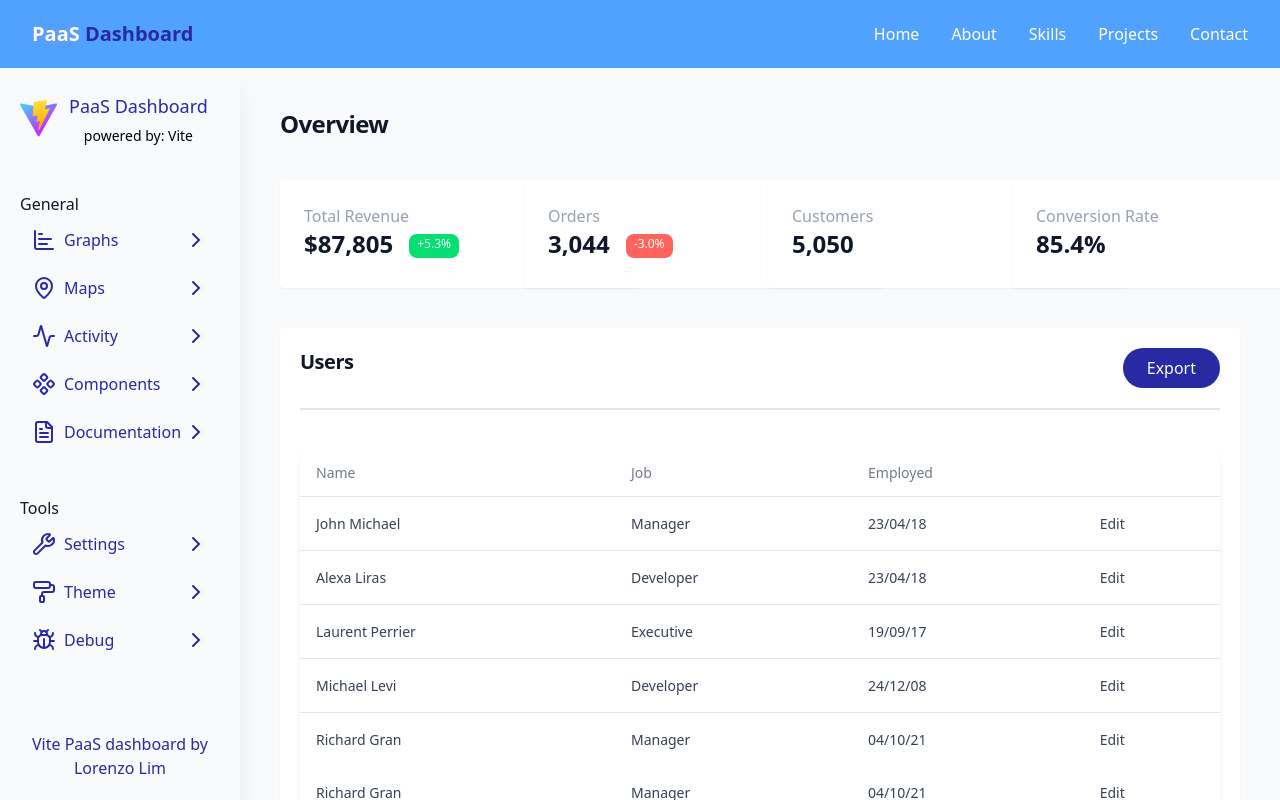
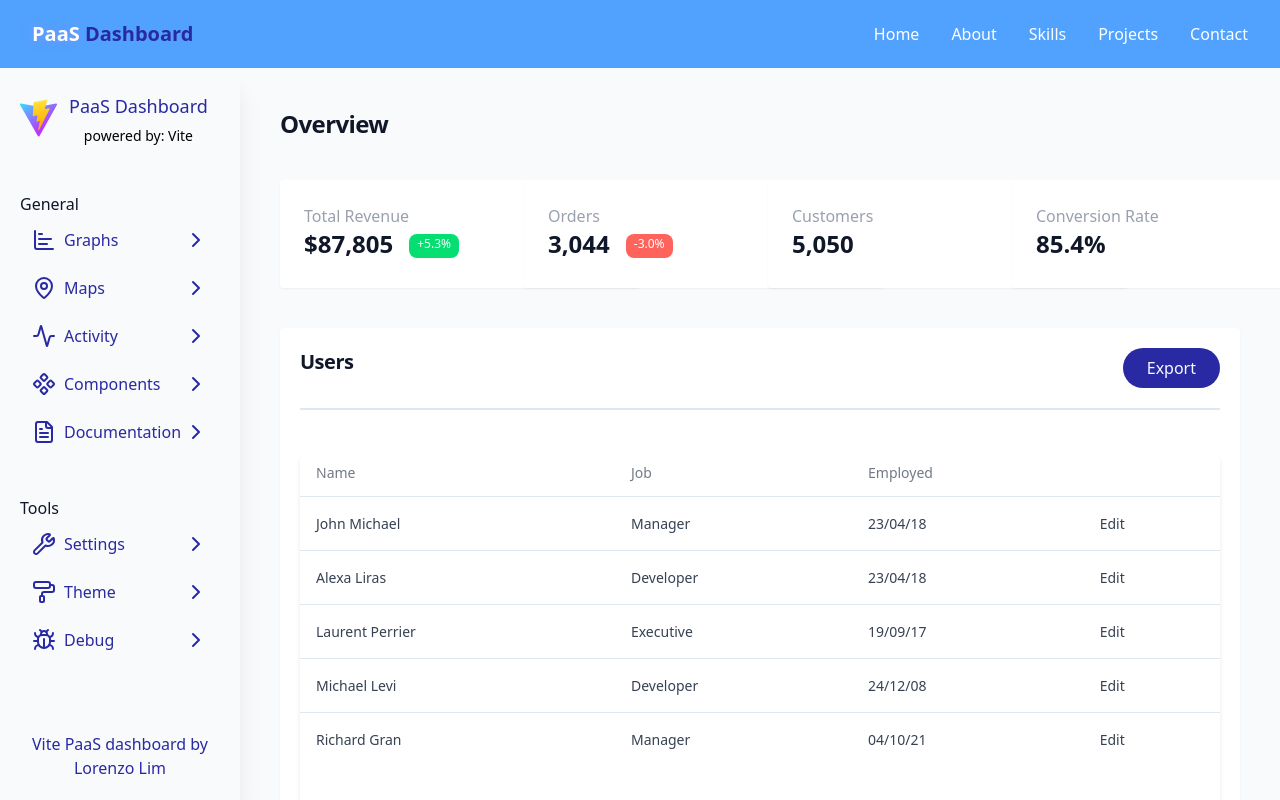
Before and after one commit to LorenzoLim/paas-dashboard, a React (Vite) app: page / in a window 1280 px wide. Built offline with nearby package versions, Linux system fonts and the light colour scheme.

Commit message:
Removed table row

```diff
--- a/src/pages/Home.tsx
+++ b/src/pages/Home.tsx
@@ -238,31 +238,6 @@ export const Home = () => {
                       </a>
                     </td>
                   </tr>
-                  <tr>
-                    <td className="p-4">
-                      <p className="block font-sans text-sm antialiased font-normal leading-normal text-blue-gray-900">
-                        Richard Gran
-                      </p>
-                    </td>
-                    <td className="p-4">
-                      <p className="block font-sans text-sm antialiased font-normal leading-normal text-blue-gray-900">
-                        Manager
-                      </p>
-                    </td>
-                    <td className="p-4">
-                      <p className="block font-sans text-sm antialiased font-normal leading-normal text-blue-gray-900">
-                        04/10/21
-                      </p>
-                    </td>
-                    <td className="p-4">
-                      <a
-                        href="#"
-                        className="block font-sans text-sm antialiased font-medium leading-normal text-blue-gray-900"
-                      >
-                        Edit
-                      </a>
-                    </td>
-                  </tr>
                 </tbody>
               </table>
             </div>
```
